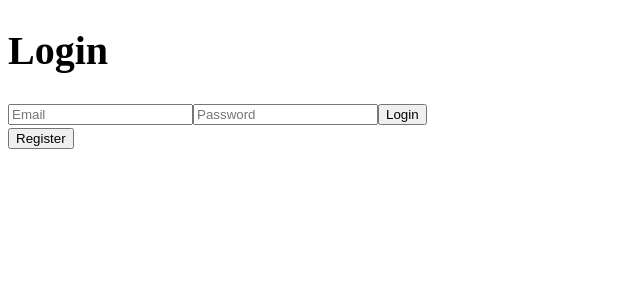
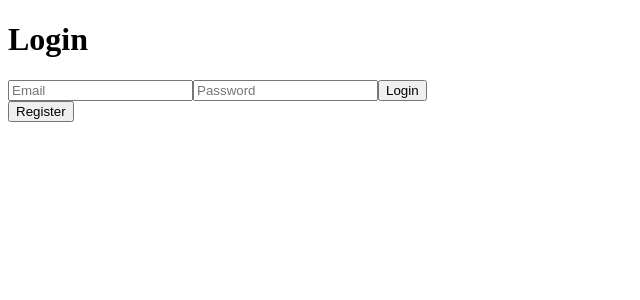
Before and after one commit to krishnaswgithub/Create-a-Sign-in-Sign-up-using-React-Router---Adding-a-Not-Found-Page-Impleme---dxqzk3k46wbs, a React app: page / in a window 1280 px wide. Shown: the top 300 px of the page, without its empty margins (0-640 px from the left). Built offline with nearby package versions, Linux system fonts and the light colour scheme.

Commit message:
Update App.js

```diff
--- a/src/components/App.js
+++ b/src/components/App.js
@@ -1,41 +1,92 @@
-import React,{useState} from 'react'
-import '../styles/App.css';
-import { BrowserRouter as Router ,Route,Switch ,Redirect,NavLink,Link} from 'react-router-dom' ;
-import Login from './Login.js'
-import Register from './Register.js'
+// import React,{useState} from 'react'
+// import '../styles/App.css';
+// import { BrowserRouter as Router ,Route,Switch ,Redirect,NavLink,Link} from 'react-router-dom' ;
+// import Login from './Login.js'
+// import Register from './Register.js'
+// import Dashboard from './Dashboard';
+
+
+// const App = () => {
+
+// //code for  Route path="/" , Route path="/dashboard"
+
+//   const [loggedIn,setLoggedIn]=useState(false)
+//  const [navigate,setNavigate]=useState(false)
+//   const[email,setEmail]=useState('')
+//   const[password,setPassword]=useState('')
+//   return (
+
+// <div id='App'>
+//   <Router>
+
+//     <Switch>
+//       <Route path="/" exact>
+//      <Login email={email} password={password} setLoggedIn={setLoggedIn} setNavigate={setNavigate}/>
+//       </Route>
+
+//       <Route path="/Register" exact>
+//         {navigate? <Redirect to="/" /> : <Register  emailChange={setEmail}  passwordChange={setPassword} setNavigate={setNavigate} />}
+//       </Route>
+
+//       <Route path="/dashboard" exact>
+//        <Dashboard setLoggedIn={setLoggedIn}/>
+//       </Route>
+//     </Switch>
+//   </Router>
+// </div>
+//   )
+// }
+
+
+// export default App;
+
+import React, { useState } from 'react';
+import { BrowserRouter as Router, Route, Switch, Redirect } from 'react-router-dom';
+
+import Login from './Login';
+import Register from './Register';
 import Dashboard from './Dashboard';
 
+const App = () => {
+  const [loggedIn, setLoggedIn] = useState(false);
 
-const App = () => {
+  // Function to handle login
+  const handleLogin = () => {
+    setLoggedIn(true);
+  };
 
-//code for  Route path="/" , Route path="/dashboard"
+  // Function to handle logout
+  const handleLogout = () => {
+    setLoggedIn(false);
+  };
 
-  const [loggedIn,setLoggedIn]=useState(false)
- const [navigate,setNavigate]=useState(false)
-  const[email,setEmail]=useState('')
-  const[password,setPassword]=useState('')
   return (
-
-<div id='App'>
     <Router>
-
       <Switch>
-      <Route path="/" exact>
-     <Login email={email} password={password} setLoggedIn={setLoggedIn} setNavigate={setNavigate}/>
+        <Route exact path="/">
+          {loggedIn ? (
+            <Redirect to="/dashboard" />
+          ) : (
+            <Login handleLogin={handleLogin} />
+          )}
         </Route>
-
-      <Route path="/Register" exact>
-        {navigate? <Redirect to="/" /> : <Register  emailChange={setEmail}  passwordChange={setPassword} setNavigate={setNavigate} />}
+        <Route path="/register">
+          {loggedIn ? (
+            <Redirect to="/dashboard" />
+          ) : (
+            <Register handleLogin={handleLogin} />
+          )}
         </Route>
-
-      <Route path="/dashboard" exact>
-       <Dashboard setLoggedIn={setLoggedIn}/>
+        <Route path="/dashboard">
+          {loggedIn ? (
+            <Dashboard handleLogout={handleLogout} />
+          ) : (
+            <Redirect to="/" />
+          )}
         </Route>
       </Switch>
     </Router>
-</div>
-  )
-}
-
+  );
+};
 
 export default App;
```
Lines whose indentation alone changed are shown as unchanged.
